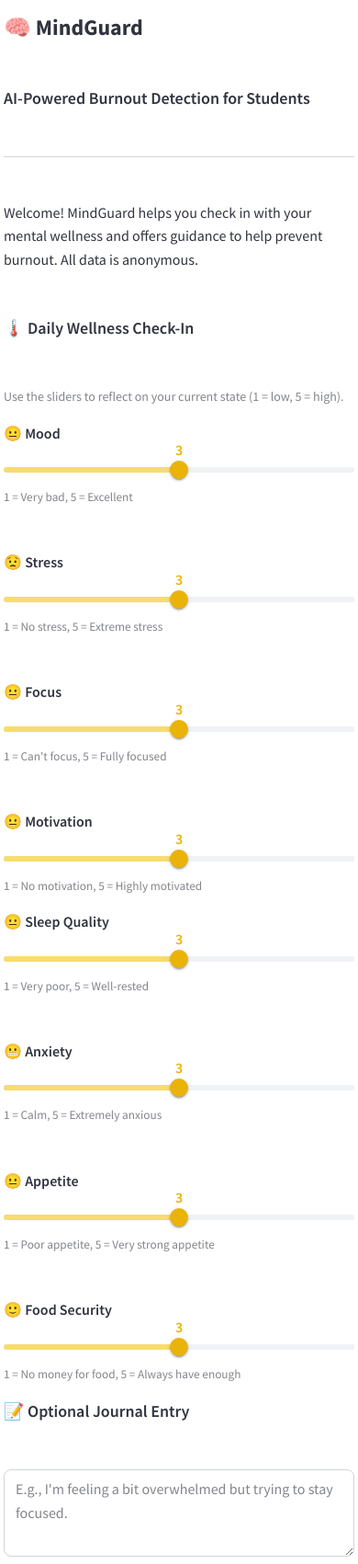
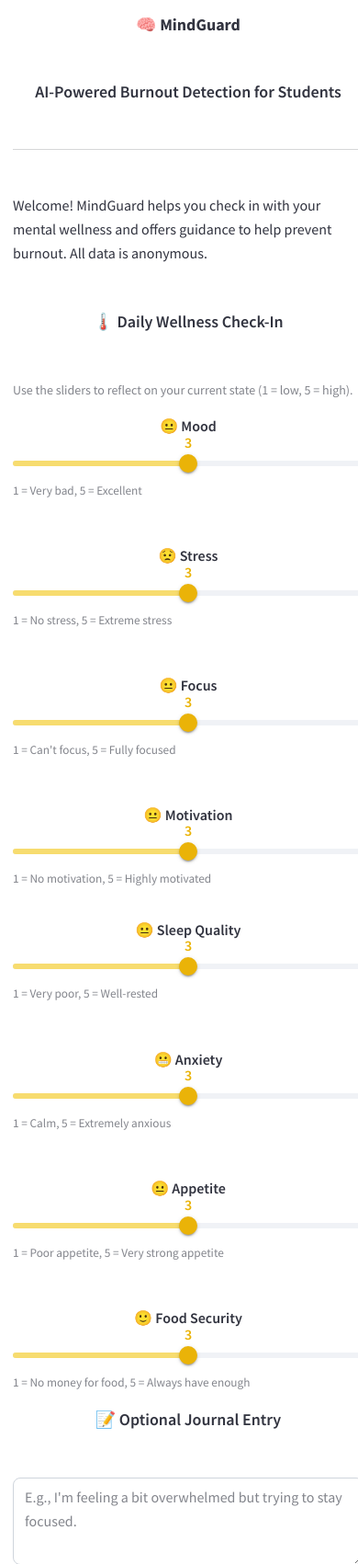
Before and after one commit to Soohann/mindguard-ai, a Flask app: page / in a window 390 px wide; the page is wider, and only the part inside the window is pictured. Shown: the top 1701 px of that part at 92% size. Run offline with Flask 3, Linux system fonts and the light colour scheme.

Commit message:
Update feedback logic and add mobile responsive CSS tweaks

```diff
--- a/flask-version/app.py
+++ b/flask-version/app.py
@@ -406,5 +406,5 @@ def health():
 
 if __name__ == '__main__':
     from os import environ
-    port = int(environ.get('PORT', 5003))
+    port = int(environ.get('PORT', 5005))
     app.run(host='0.0.0.0', port=port)
--- a/flask-version/static/css/style.css
+++ b/flask-version/static/css/style.css
@@ -965,3 +965,88 @@ p {
   color: #0B0080; /* darker shade on hover */
   text-decoration: underline; /* optional hover effect */
 }
+
+
+
+/* ✅ Mobile-only tweaks */
+@media (max-width: 900px) {
+  body {
+    font-size: 14px;
+    line-height: 1.4;
+    padding: 0 10px;
+  }
+
+  h1, h2, h3 {
+    font-size: 18px;
+    text-align: center;
+  }
+
+  .streamlit-columns {
+    flex-direction: column !important;
+    gap: 1rem;
+  }
+
+  input[type="range"] {
+    width: 100%;
+    height: 36px;
+  }
+
+  button, .stButton>button {
+    padding: 12px 18px;
+    font-size: 16px;
+  }
+
+  textarea {
+    font-size: 14px;
+    line-height: 1.4;
+    padding: 12px;
+  }
+
+  /* Safe area support for iOS notch */
+  body {
+    padding-bottom: env(safe-area-inset-bottom);
+  }
+}
+
+
+
+
+/* ✅ Mobile & small tablet tweaks */
+@media (max-width: 768px) {
+  body {
+    font-size: 14px;
+    line-height: 1.4;
+    padding: 0 10px;
+  }
+
+  h1, h2, h3 {
+    font-size: 18px;
+    text-align: center;
+  }
+
+  .streamlit-columns {
+    flex-direction: column !important;
+    gap: 1rem;
+  }
+
+  input[type="range"] {
+    width: 100%;
+    height: 36px;
+  }
+
+  button, .stButton>button {
+    padding: 12px 18px;
+    font-size: 16px;
+  }
+
+  textarea {
+    font-size: 14px;
+    line-height: 1.4;
+    padding: 12px;
+  }
+
+  /* iOS notch safe area */
+  body {
+    padding-bottom: env(safe-area-inset-bottom);
+  }
+}
```
